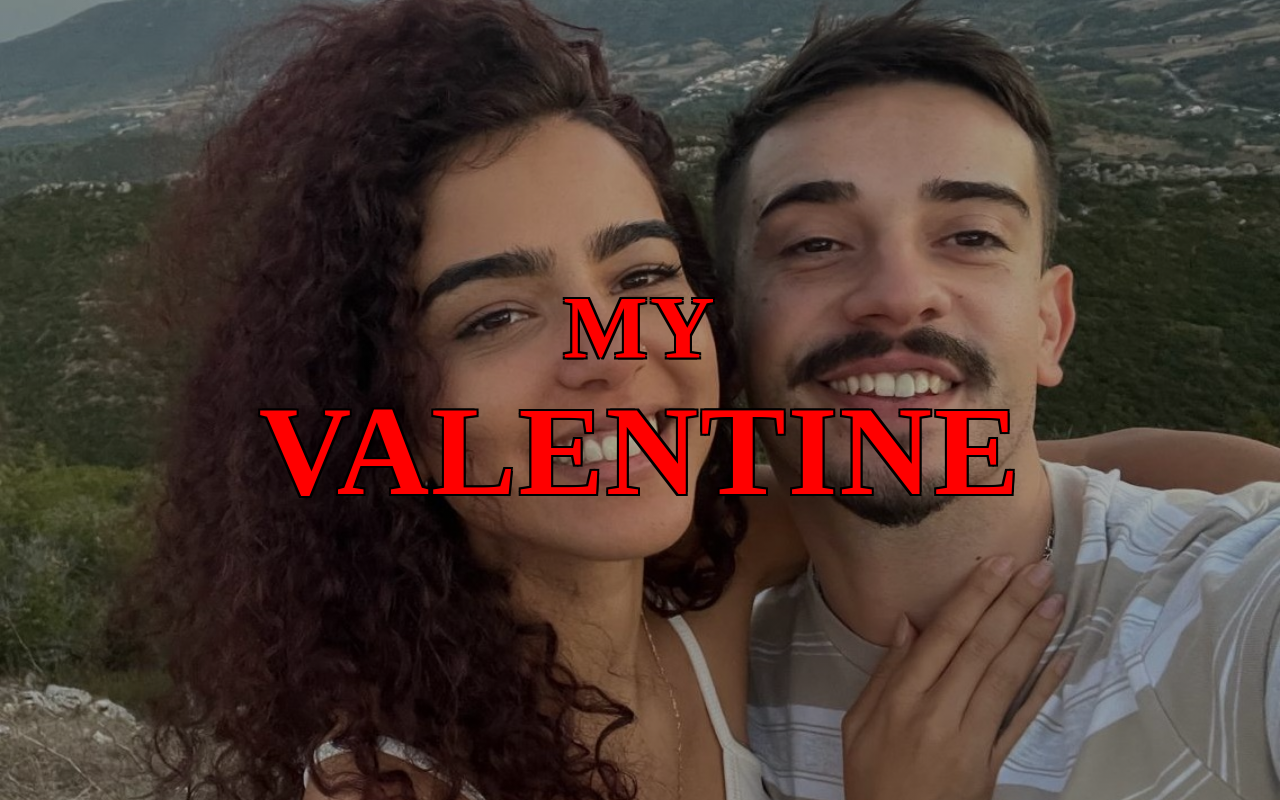
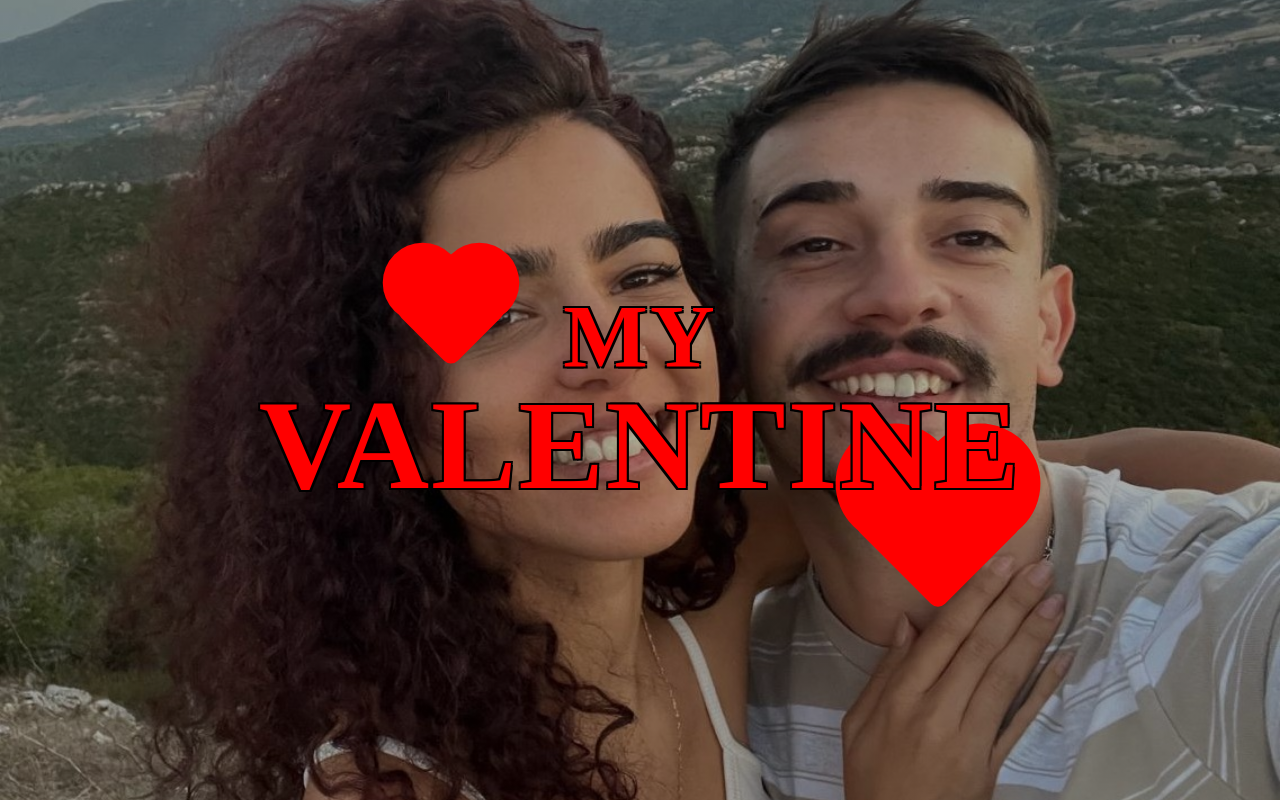
Before and after one commit to Formigo20/Will-you-be-my-Valentine-, a plain HTML site: page index.html in a window 1280 px wide. Both pictures are taken after a click on the button "YES 😍". Drawn offline with Linux system fonts and the light colour scheme.

Commit message:
Refactor Valentine card HTML and styles
Updated styling and content for Valentine card pages, including button interactions and heart animations.

```diff
--- a/index.html
+++ b/index.html
@@ -1,3 +1,26 @@
+<!doctype html>
+<html lang="en">
+<head>
+<meta charset="utf-8" />
+<meta name="viewport" content="width=device-width, initial-scale=1" />
+<title>My Valentine 💘</title>
+
+<style>
+*{box-sizing:border-box;}
+
+body{
+  margin:0;
+  min-height:100vh;
+  display:grid;
+  place-items:center;
+  font-family: Arial, sans-serif;
+  color:white;
+  overflow:hidden;
+  background:
+    linear-gradient(#00000088,#00000088),
+    url("photo.jpg") center/cover no-repeat fixed;
+}
+
 <!doctype html>
 <html lang="en">
 <head>
@@ -32,9 +55,8 @@ body{
   background:
     linear-gradient(#000000aa,#000000aa),
     url("photo3.jpg") center/cover no-repeat;
-  transition: opacity 260ms ease, transform 260ms ease;
+  transition: opacity 320ms ease, transform 320ms ease;
 }
-
 .card.hide{
   opacity:0;
   transform: scale(0.98);
@@ -50,9 +72,10 @@ h1{font-size:46px;margin:0 0 14px;}
   gap:12px;
   justify-content:center;
   position:relative;
-  min-height:70px;
+  min-height:76px;
 }
 
+/* YES BUTTON */
 .yes{
   background:linear-gradient(135deg,#ff4d6d,#ff9f1c);
   border:0;
@@ -68,6 +91,7 @@ h1{font-size:46px;margin:0 0 14px;}
 .no{
   position:absolute;
   left:220px;
+  top:0px;
   width:120px;
   height:56px;
   border-radius:14px;
@@ -85,6 +109,7 @@ h1{font-size:46px;margin:0 0 14px;}
   overflow:visible;
 }
 
+/* sticker corner image */
 .no::after{
   content:"";
   position:absolute;
@@ -97,7 +122,7 @@ h1{font-size:46px;margin:0 0 14px;}
   pointer-events:none;
 }
 
-/* -------- HEART TRANSITION -------- */
+/* -------- HEART TRANSITION (BIG) -------- */
 .heartBig{
   position:fixed;
   transform: translate(-50%,-50%) rotate(-45deg);
@@ -106,7 +131,6 @@ h1{font-size:46px;margin:0 0 14px;}
   z-index:9999;
   opacity:1;
 }
-
 .heartBig::before,
 .heartBig::after{
   content:"";
@@ -143,7 +167,7 @@ h1{font-size:46px;margin:0 0 14px;}
   z-index:10000;
   background:url("photo2.jpg") center/cover no-repeat;
   opacity:0;
-  transition: opacity 400ms ease;
+  transition: opacity 450ms ease;
 }
 #page2.show{ opacity:1; }
 
@@ -167,92 +191,179 @@ h1{font-size:46px;margin:0 0 14px;}
      2px  2px 0 #000;
 }
 
-#page2 .my{font-size:clamp(52px,7vw,92px);}
+#page2 .my{
+  font-size:clamp(52px,7vw,92px);
+  line-height:1;
+}
+
 #page2 .val{
   font-size:clamp(72px,10vw,160px);
+  line-height:1;
   position:relative;
   z-index:2;
 }
+
+/* hearts on page2 */
+#page2 .heartTop,
+#page2 .heartBR{
+  position:absolute;
+  background:#ff0000;
+  transform:rotate(-45deg);
+  border-radius:10px;
+}
+#page2 .heartTop{
+  width:80px;height:80px;
+  top:-20px;left:20%;
+  z-index:3;
+}
+#page2 .heartBR{
+  width:120px;height:120px;
+  bottom:-20px;
+  right:8%;
+  transform: translate(38px, 57px) rotate(-45deg); /* ~1cm right, ~1.5cm down */
+  z-index:1; /* behind text */
+}
+#page2 .heartTop::before,
+#page2 .heartTop::after,
+#page2 .heartBR::before,
+#page2 .heartBR::after{
+  content:"";
+  position:absolute;
+  width:100%;height:100%;
+  background:#ff0000;
+  border-radius:50%;
+}
+#page2 .heartTop::before,
+#page2 .heartBR::before{top:-50%;left:0;}
+#page2 .heartTop::after,
+#page2 .heartBR::after{left:50%;top:0;}
 </style>
 </head>
 
 <body>
 
+<!-- PAGE 1 -->
 <div class="card" id="page1">
   <h1>Will you be my Valentine? 💘</h1>
 
   <p class="love-text">
     I love your energy, the way you light up every room without even trying.<br>
-    I love how your eyes sparkle when you talk about something that excites you.<br>
-    Being with you feels warm, safe, and real.<br>
+    I love how your eyes sparkle when you talk about something that excites you, like the whole world pauses just to listen.<br>
+    I love the way you allow yourself to be vulnerable with me, how you trust me enough to show your soft side.<br>
+    Being with you feels warm, safe, and real, and I wouldn’t trade that feeling for anything.<br>
     So… will you make February 14th our day?
   </p>
 
   <div class="cta" id="cta">
-    <button class="yes" id="yesBtn">YES 😍</button>
-    <button class="no" id="noBtn">NO</button>
+    <button class="yes" id="yesBtn" type="button">YES 😍</button>
+    <button class="no" id="noBtn" type="button">NO</button>
   </div>
 </div>
 
+<!-- PAGE 2 -->
 <div id="page2">
   <div class="overlay"></div>
   <div class="big">
+    <div class="heartTop"></div>
+    <div class="heartBR"></div>
     <div class="my">MY</div>
     <div class="val">VALENTINE</div>
   </div>
 </div>
 
 <script>
-const yesBtn=document.getElementById("yesBtn");
-const noBtn=document.getElementById("noBtn");
-const cta=document.getElementById("cta");
-const page1=document.getElementById("page1");
-const page2=document.getElementById("page2");
+(() => {
+  const yesBtn = document.getElementById("yesBtn");
+  const noBtn  = document.getElementById("noBtn");
+  const cta    = document.getElementById("cta");
+  const page1  = document.getElementById("page1");
+  const page2  = document.getElementById("page2");
 
-function moveNo(){
-  const r=cta.getBoundingClientRect();
-  noBtn.style.left=Math.random()*(r.width-120)+"px";
-  noBtn.style.top=Math.random()*(r.height-56)+"px";
-}
-noBtn.onmouseenter=moveNo;
+  // If any is missing, stop + show a clear error in console.
+  if(!yesBtn || !noBtn || !cta || !page1 || !page2){
+    console.error("Missing element(s):", { yesBtn, noBtn, cta, page1, page2 });
+    return;
+  }
 
-/* HEART FILL SLOW */
-function heartFill(){
-  const colors=["#ff4d88","#ff66a3","#ff85b3","#ff99c2","#ffc2dc"];
-  const btn=yesBtn.getBoundingClientRect();
-  const cx=btn.left+btn.width/2;
-  const cy=btn.top+btn.height/2;
+  function moveNo(){
+    const rect = cta.getBoundingClientRect();
+    const maxX = Math.max(0, rect.width - 120);
+    const maxY = Math.max(0, rect.height - 56);
+    noBtn.style.left = (Math.random() * maxX) + "px";
+    noBtn.style.top  = (Math.random() * maxY) + "px";
+  }
+  noBtn.addEventListener("mouseenter", moveNo);
+  noBtn.addEventListener("mouseover", moveNo);
+  noBtn.addEventListener("touchstart", (e) => { e.preventDefault(); moveNo(); }, { passive:false });
 
-  const dur=3000; // MAIS LENTO
+  function heartFill(extraFromButton = 40){
+    const colors=["#ff4d88","#ff66a3","#ff85b3","#ff99c2","#ffb3d1","#ffc2dc","#ff3d7f"];
+    const btn = yesBtn.getBoundingClientRect();
+    const cx = btn.left + btn.width/2;
+    const cy = btn.top  + btn.height/2;
 
-  for(let i=0;i<150;i++){
-    const h=document.createElement("div");
-    h.className="heartBig";
-    h.style.width="140px";
-    h.style.height="140px";
-    h.style.left=cx+"px";
-    h.style.top=cy+"px";
-    h.style.setProperty("--c",colors[Math.floor(Math.random()*colors.length)]);
+    const w = window.innerWidth, h = window.innerHeight;
+    const area = w*h;
 
-    const angle=Math.random()*Math.PI*2;
-    const dist=window.innerWidth*1.2;
+    // Enough hearts to visually fill screen + extra thick layer from button.
+    const baseSize = 150*150; // bigger hearts
+    const baseCount = Math.max(90, Math.min(190, Math.round(area/(baseSize*0.85))));
+    const count = baseCount + extraFromButton;
 
-    h.style.setProperty("--dx",Math.cos(angle)*dist+"px");
-    h.style.setProperty("--dy",Math.sin(angle)*dist+"px");
+    const maxR = Math.hypot(w, h) * 0.95;
+    const dur = 3000; // SLOW (3s)
 
-    h.style.animation=`fillHearts ${dur}ms cubic-bezier(.22,.61,.36,1) forwards`;
-    document.body.appendChild(h);
-    setTimeout(()=>h.remove(),dur+200);
+    // page2 appears behind hearts immediately, no black flash:
+    page2.style.display = "grid";
+    requestAnimationFrame(() => page2.classList.add("show"));
+
+    for(let i=0;i<count;i++){
+      const heart = document.createElement("div");
+      heart.className = "heartBig";
+
+      const s = 120 + Math.random()*110; // 120..230 (bigger hearts)
+      heart.style.width  = s + "px";
+      heart.style.height = s + "px";
+      heart.style.left = cx + "px";
+      heart.style.top  = cy + "px";
+      heart.style.setProperty("--c", colors[Math.floor(Math.random()*colors.length)]);
+
+      let angle, dist;
+
+      if(i < baseCount){
+        angle = (i / baseCount) * Math.PI * 2 + (Math.random()*0.22 - 0.11);
+        dist  = (0.58 + Math.random()*0.55) * maxR;
+      } else {
+        // thick layer near button
+        angle = Math.random() * Math.PI * 2;
+        dist  = (0.18 + Math.random()*0.28) * maxR;
+      }
+
+      heart.style.setProperty("--dx", (Math.cos(angle)*dist) + "px");
+      heart.style.setProperty("--dy", (Math.sin(angle)*dist) + "px");
+
+      // smooth cinematic easing:
+      heart.style.animation = `fillHearts ${dur}ms cubic-bezier(.22,.61,.36,1) forwards`;
+
+      document.body.appendChild(heart);
+      setTimeout(() => heart.remove(), dur + 120);
+    }
+
+    return dur;
   }
-}
 
-yesBtn.onclick=()=>{
-  yesBtn.innerText="MY VALENTINE 💘";
-  page1.classList.add("hide");
-  page2.style.display="grid";
-  setTimeout(()=>page2.classList.add("show"),200);
-  heartFill();
-};
+  yesBtn.addEventListener("click", () => {
+    yesBtn.disabled = true;
+    yesBtn.textContent = "MY VALENTINE 💘";
+
+    // hide the card immediately (so it’s gone while hearts run)
+    page1.classList.add("hide");
+
+    heartFill(40);
+
+    if (navigator.vibrate) navigator.vibrate([40,30,40]);
+  });
+})();
 </script>
 
 </body>
```
